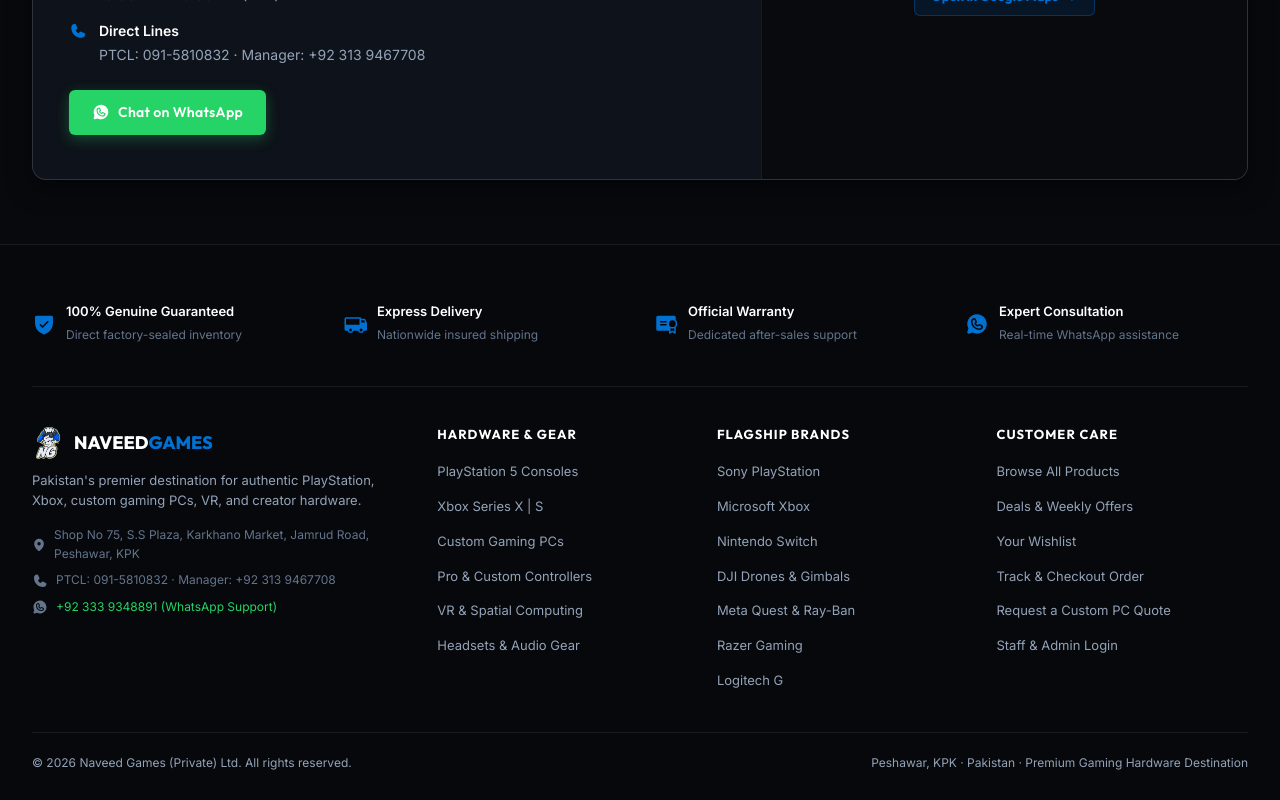
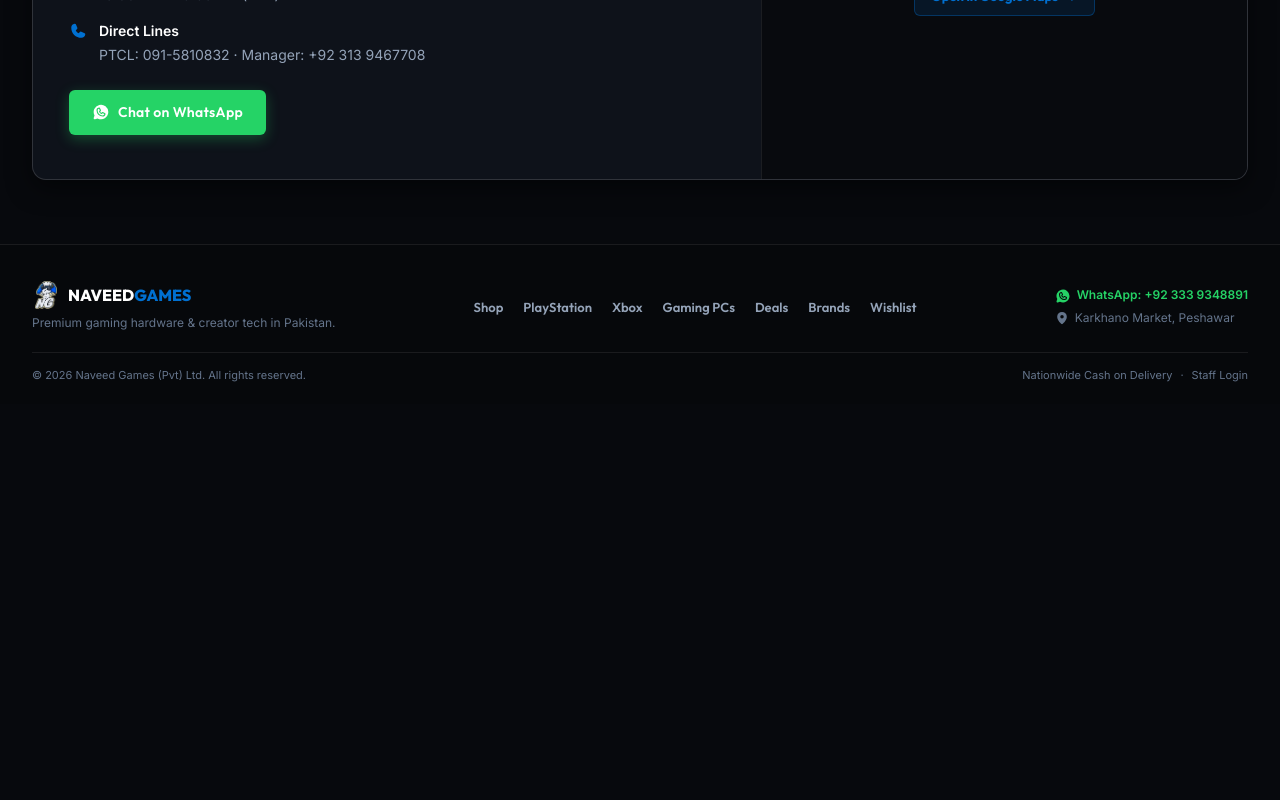
Before and after one commit to muneeb09-bit/naveed-games, a Next.js app: page / in a window 1280 px wide. Shown: the part 4726-5526 px from the top of the page. After the commit the page ends 5130 px from the top, so only its background shows below. Built offline with nearby package versions, Linux system fonts and the light colour scheme.

Commit message:
style(footer): streamline into concise, compact Apple/PlayStation style footer

```diff
--- a/src/app/globals.css
+++ b/src/app/globals.css
@@ -2113,167 +2113,145 @@ a {
 }
 
 /* ━━━━━━━━━━━━━━━━━━━━━━━━━━━━━━━━━━━━━━━━━━━━━
-   GLOBAL FOOTER
+   CONCISE FOOTER (APPLE / PLAYSTATION STYLE)
    ━━━━━━━━━━━━━━━━━━━━━━━━━━━━━━━━━━━━━━━━━━━━━ */
 
-.footer-clean {
+.footer-concise {
   background: #06080B;
   border-top: 1px solid var(--border-subtle);
-  padding: 56px 0 28px;
+  padding: 36px 0 20px;
   margin-top: auto;
 }
 
-.footer-clean__trust-bar {
-  display: grid;
-  grid-template-columns: repeat(2, 1fr);
-  gap: 18px;
-  padding-bottom: 40px;
+.footer-concise__main {
+  display: flex;
+  flex-direction: column;
+  gap: 20px;
+  padding-bottom: 20px;
   border-bottom: 1px solid var(--border-subtle);
-  margin-bottom: 40px;
-}
-
-@media (min-width: 1024px) {
-  .footer-clean__trust-bar {
-    grid-template-columns: repeat(4, 1fr);
-    gap: 28px;
+}
+
+@media (min-width: 768px) {
+  .footer-concise__main {
+    flex-direction: row;
+    align-items: center;
+    justify-content: space-between;
   }
 }
 
-.footer-clean__trust-col {
-  display: flex;
-  align-items: center;
-  gap: 10px;
-}
-
-.footer-clean__trust-icon {
+.footer-concise__brand {
+  display: flex;
+  flex-direction: column;
+  gap: 4px;
+}
+
+.footer-concise__logo {
+  display: flex;
+  align-items: center;
+  gap: 8px;
+  text-decoration: none;
+}
+
+.footer-concise__logo-img {
+  width: 28px;
+  height: 28px;
+  object-fit: contain;
+}
+
+.footer-concise__logo-text {
+  font-family: var(--font-display);
+  font-size: 1rem;
+  font-weight: 800;
+  color: #ffffff;
+}
+
+.footer-concise__logo-text span {
   color: var(--accent);
-  flex-shrink: 0;
-}
-
-.footer-clean__trust-col strong {
-  display: block;
+}
+
+.footer-concise__desc {
+  font-size: 0.75rem;
+  color: var(--text-muted);
+}
+
+.footer-concise__nav {
+  display: flex;
+  flex-wrap: wrap;
+  align-items: center;
+  gap: 14px 20px;
+}
+
+.footer-concise__nav a {
+  font-family: var(--font-display);
   font-size: 0.8125rem;
-  font-weight: 700;
-  color: #ffffff;
-}
-
-.footer-clean__trust-col span {
+  font-weight: 600;
+  color: var(--text-secondary);
+  text-decoration: none;
+  transition: color var(--duration-fast);
+}
+
+.footer-concise__nav a:hover {
+  color: #ffffff;
+}
+
+.footer-concise__contact {
+  display: flex;
+  flex-direction: column;
+  gap: 4px;
   font-size: 0.75rem;
-  color: var(--text-muted);
-}
-
-.footer-clean__grid {
-  display: grid;
-  grid-template-columns: 1fr;
-  gap: 36px;
-  margin-bottom: 40px;
-}
-
-@media (min-width: 768px) {
-  .footer-clean__grid {
-    grid-template-columns: 1.5fr 1fr 1fr 1fr;
-    gap: 28px;
-  }
-}
-
-.footer-clean__brand-col {
-  display: flex;
-  flex-direction: column;
-  gap: 12px;
-}
-
-.footer-clean__logo {
-  display: flex;
-  align-items: center;
-  gap: 10px;
-  text-decoration: none;
-}
-
-.footer-clean__logo-img {
-  width: 32px;
-  height: 32px;
-  object-fit: contain;
-}
-
-.footer-clean__logo-text {
-  font-family: var(--font-display);
-  font-size: 1.125rem;
-  font-weight: 800;
-  color: #ffffff;
-}
-
-.footer-clean__logo-text span {
-  color: var(--accent);
-}
-
-.footer-clean__tagline {
-  font-size: 0.8125rem;
-  line-height: 1.5;
-  color: var(--text-secondary);
-}
-
-.footer-clean__contact-block {
-  display: flex;
-  flex-direction: column;
-  gap: 8px;
-  font-size: 0.75rem;
-  color: var(--text-muted);
-  margin-top: 4px;
-}
-
-.footer-clean__contact-item {
-  display: flex;
-  align-items: center;
-  gap: 8px;
-}
-
-.footer-clean__contact-item a {
+}
+
+.footer-concise__whatsapp {
+  display: inline-flex;
+  align-items: center;
+  gap: 6px;
   color: var(--whatsapp);
   text-decoration: none;
-}
-
-.footer-clean__heading {
-  font-size: 0.8125rem;
-  font-weight: 700;
-  letter-spacing: 0.08em;
-  text-transform: uppercase;
-  color: #ffffff;
-  margin-bottom: 14px;
-}
-
-.footer-clean__links {
-  list-style: none;
-  display: flex;
-  flex-direction: column;
-  gap: 10px;
-}
-
-.footer-clean__links a {
-  font-size: 0.8125rem;
-  color: var(--text-secondary);
+  font-weight: 600;
+}
+
+.footer-concise__whatsapp:hover {
+  color: #20BA5A;
+}
+
+.footer-concise__location {
+  display: inline-flex;
+  align-items: center;
+  gap: 6px;
+  color: var(--text-muted);
+}
+
+.footer-concise__bottom {
+  padding-top: 14px;
+  display: flex;
+  flex-direction: column;
+  gap: 6px;
+  font-size: 0.6875rem;
+  color: var(--text-muted);
+}
+
+@media (min-width: 768px) {
+  .footer-concise__bottom {
+    flex-direction: row;
+    align-items: center;
+    justify-content: space-between;
+  }
+}
+
+.footer-concise__legal {
+  display: flex;
+  align-items: center;
+  gap: 8px;
+}
+
+.footer-concise__legal a {
+  color: var(--text-muted);
   text-decoration: none;
   transition: color var(--duration-fast);
 }
 
-.footer-clean__links a:hover {
+.footer-concise__legal a:hover {
   color: var(--accent);
-}
-
-.footer-clean__bottom {
-  padding-top: 20px;
-  border-top: 1px solid var(--border-subtle);
-  display: flex;
-  flex-direction: column;
-  gap: 6px;
-  font-size: 0.75rem;
-  color: var(--text-muted);
-}
-
-@media (min-width: 768px) {
-  .footer-clean__bottom {
-    flex-direction: row;
-    justify-content: space-between;
-  }
 }
 
 /* ━━━━━━━━━━━━━━━━━━━━━━━━━━━━━━━━━━━━━━━━━━━━━
--- a/src/components/layout/Footer.tsx
+++ b/src/components/layout/Footer.tsx
@@ -3,7 +3,7 @@
 import Link from 'next/link';
 import Image from 'next/image';
 import { usePathname } from 'next/navigation';
-import { WhatsappLogo, MapPin, Phone, ShieldCheck, Truck, Certificate } from '@phosphor-icons/react';
+import { WhatsappLogo, MapPin, Phone } from '@phosphor-icons/react';
 
 export function Footer() {
   const pathname = usePathname();
@@ -13,122 +13,65 @@ export function Footer() {
   }
 
   return (
-    <footer className="footer-clean" id="site-footer">
+    <footer className="footer-concise" id="site-footer">
       <div className="container">
-        {/* Top Trust Bar */}
-        <div className="footer-clean__trust-bar">
-          <div className="footer-clean__trust-col">
-            <ShieldCheck size={24} weight="fill" className="footer-clean__trust-icon" />
-            <div>
-              <strong>100% Genuine Guaranteed</strong>
-              <span>Direct factory-sealed inventory</span>
-            </div>
+        <div className="footer-concise__main">
+          {/* Brand & Mission */}
+          <div className="footer-concise__brand">
+            <Link href="/" className="footer-concise__logo">
+              <Image
+                src="/images/logo.png"
+                alt="Naveed Games Logo"
+                width={30}
+                height={30}
+                className="footer-concise__logo-img"
+              />
+              <span className="footer-concise__logo-text">
+                NAVEED<span>GAMES</span>
+              </span>
+            </Link>
+            <p className="footer-concise__desc">
+              Premium gaming hardware & creator tech in Pakistan.
+            </p>
           </div>
-          <div className="footer-clean__trust-col">
-            <Truck size={24} weight="fill" className="footer-clean__trust-icon" />
-            <div>
-              <strong>Express Delivery</strong>
-              <span>Nationwide insured shipping</span>
-            </div>
-          </div>
-          <div className="footer-clean__trust-col">
-            <Certificate size={24} weight="fill" className="footer-clean__trust-icon" />
-            <div>
-              <strong>Official Warranty</strong>
-              <span>Dedicated after-sales support</span>
-            </div>
-          </div>
-          <div className="footer-clean__trust-col">
-            <WhatsappLogo size={24} weight="fill" className="footer-clean__trust-icon" />
-            <div>
-              <strong>Expert Consultation</strong>
-              <span>Real-time WhatsApp assistance</span>
+
+          {/* Quick Nav Links */}
+          <nav className="footer-concise__nav" aria-label="Footer navigation">
+            <Link href="/shop">Shop</Link>
+            <Link href="/shop/playstation">PlayStation</Link>
+            <Link href="/shop/xbox">Xbox</Link>
+            <Link href="/shop/gaming-pcs">Gaming PCs</Link>
+            <Link href="/deals">Deals</Link>
+            <Link href="/brands">Brands</Link>
+            <Link href="/wishlist">Wishlist</Link>
+          </nav>
+
+          {/* Contact Direct Links */}
+          <div className="footer-concise__contact">
+            <a
+              href="https://wa.me/923339348891"
+              target="_blank"
+              rel="noopener noreferrer"
+              className="footer-concise__whatsapp"
+            >
+              <WhatsappLogo size={16} weight="fill" />
+              <span>WhatsApp: +92 333 9348891</span>
+            </a>
+            <div className="footer-concise__location">
+              <MapPin size={14} weight="fill" />
+              <span>Karkhano Market, Peshawar</span>
             </div>
           </div>
         </div>
 
-        {/* Main Footer Columns */}
-        <div className="footer-clean__grid">
-          {/* Brand & Address */}
-          <div className="footer-clean__brand-col">
-            <Link href="/" className="footer-clean__logo">
-              <Image
-                src="/images/logo.png"
-                alt="Naveed Games Logo"
-                width={36}
-                height={36}
-                className="footer-clean__logo-img"
-              />
-              <span className="footer-clean__logo-text">
-                NAVEED<span>GAMES</span>
-              </span>
-            </Link>
-            <p className="footer-clean__tagline">
-              Pakistan&apos;s premier destination for authentic PlayStation, Xbox, custom gaming PCs, VR, and creator hardware.
-            </p>
-            <div className="footer-clean__contact-block">
-              <div className="footer-clean__contact-item">
-                <MapPin size={16} weight="fill" />
-                <span>Shop No 75, S.S Plaza, Karkhano Market, Jamrud Road, Peshawar, KPK</span>
-              </div>
-              <div className="footer-clean__contact-item">
-                <Phone size={16} weight="fill" />
-                <span>PTCL: 091-5810832 · Manager: +92 313 9467708</span>
-              </div>
-              <div className="footer-clean__contact-item">
-                <WhatsappLogo size={16} weight="fill" />
-                <a href="https://wa.me/923339348891" target="_blank" rel="noopener noreferrer">
-                  +92 333 9348891 (WhatsApp Support)
-                </a>
-              </div>
-            </div>
+        {/* Bottom Minimal Copyright */}
+        <div className="footer-concise__bottom">
+          <span>© {new Date().getFullYear()} Naveed Games (Pvt) Ltd. All rights reserved.</span>
+          <div className="footer-concise__legal">
+            <span>Nationwide Cash on Delivery</span>
+            <span>·</span>
+            <Link href="/admin/login">Staff Login</Link>
           </div>
-
-          {/* Shop Hardware */}
-          <div>
-            <h3 className="footer-clean__heading">Hardware & Gear</h3>
-            <ul className="footer-clean__links">
-              <li><Link href="/shop/playstation">PlayStation 5 Consoles</Link></li>
-              <li><Link href="/shop/xbox">Xbox Series X | S</Link></li>
-              <li><Link href="/shop/gaming-pcs">Custom Gaming PCs</Link></li>
-              <li><Link href="/shop/controllers">Pro & Custom Controllers</Link></li>
-              <li><Link href="/shop/vr-ar">VR & Spatial Computing</Link></li>
-              <li><Link href="/shop/accessories">Headsets & Audio Gear</Link></li>
-            </ul>
-          </div>
-
-          {/* Top Brands */}
-          <div>
-            <h3 className="footer-clean__heading">Flagship Brands</h3>
-            <ul className="footer-clean__links">
-              <li><Link href="/brand/playstation">Sony PlayStation</Link></li>
-              <li><Link href="/brand/xbox">Microsoft Xbox</Link></li>
-              <li><Link href="/brand/nintendo">Nintendo Switch</Link></li>
-              <li><Link href="/brand/dji">DJI Drones & Gimbals</Link></li>
-              <li><Link href="/brand/meta">Meta Quest & Ray-Ban</Link></li>
-              <li><Link href="/brand/razer">Razer Gaming</Link></li>
-              <li><Link href="/brand/logitech">Logitech G</Link></li>
-            </ul>
-          </div>
-
-          {/* Customer Service & Store */}
-          <div>
-            <h3 className="footer-clean__heading">Customer Care</h3>
-            <ul className="footer-clean__links">
-              <li><Link href="/shop">Browse All Products</Link></li>
-              <li><Link href="/deals">Deals & Weekly Offers</Link></li>
-              <li><Link href="/wishlist">Your Wishlist</Link></li>
-              <li><Link href="/checkout">Track & Checkout Order</Link></li>
-              <li><a href="https://wa.me/923339348891" target="_blank" rel="noopener noreferrer">Request a Custom PC Quote</a></li>
-              <li><Link href="/admin/login">Staff & Admin Login</Link></li>
-            </ul>
-          </div>
-        </div>
-
-        {/* Bottom Copyright */}
-        <div className="footer-clean__bottom">
-          <p>© {new Date().getFullYear()} Naveed Games (Private) Ltd. All rights reserved.</p>
-          <p>Peshawar, KPK · Pakistan · Premium Gaming Hardware Destination</p>
         </div>
       </div>
     </footer>
```
